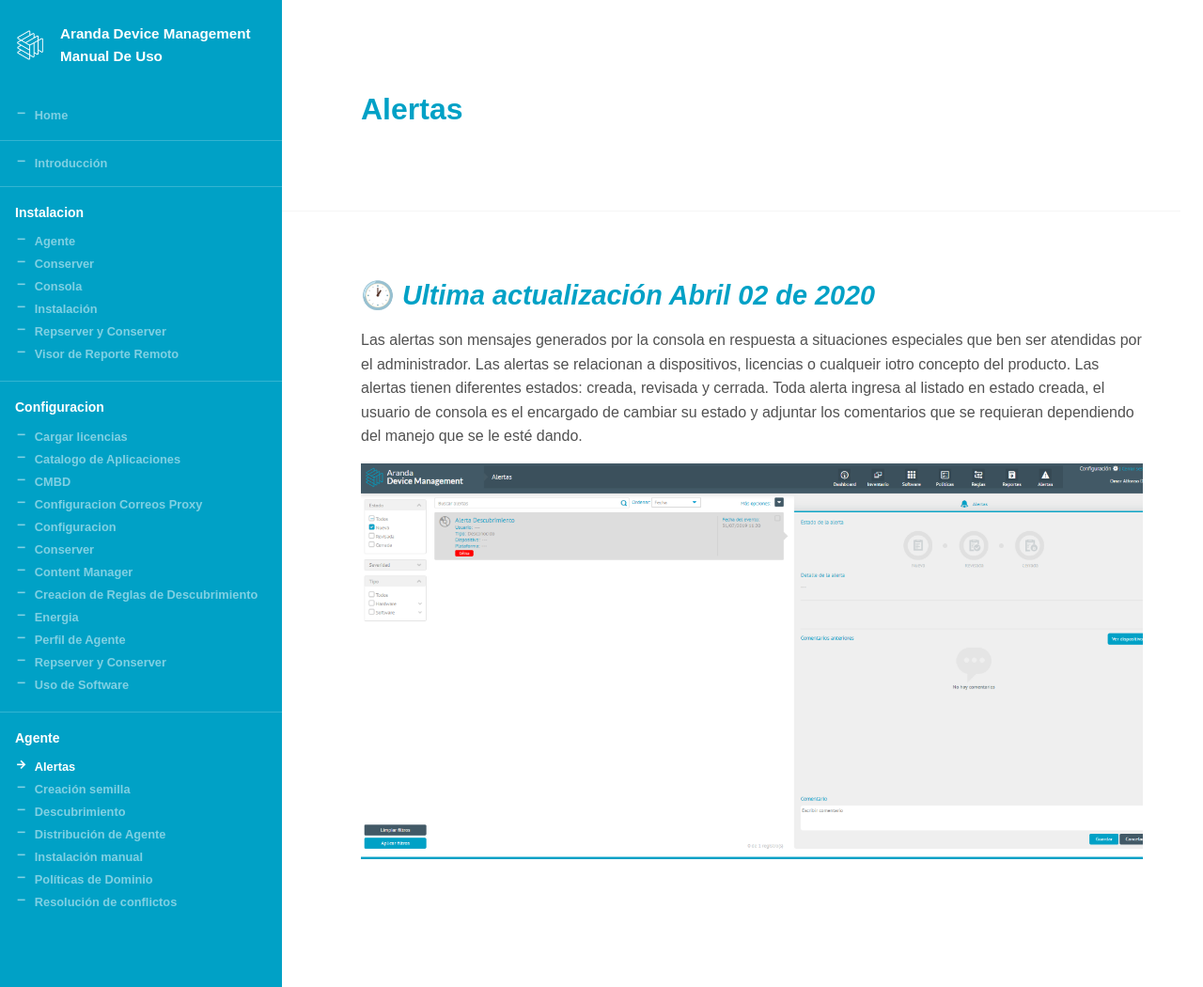
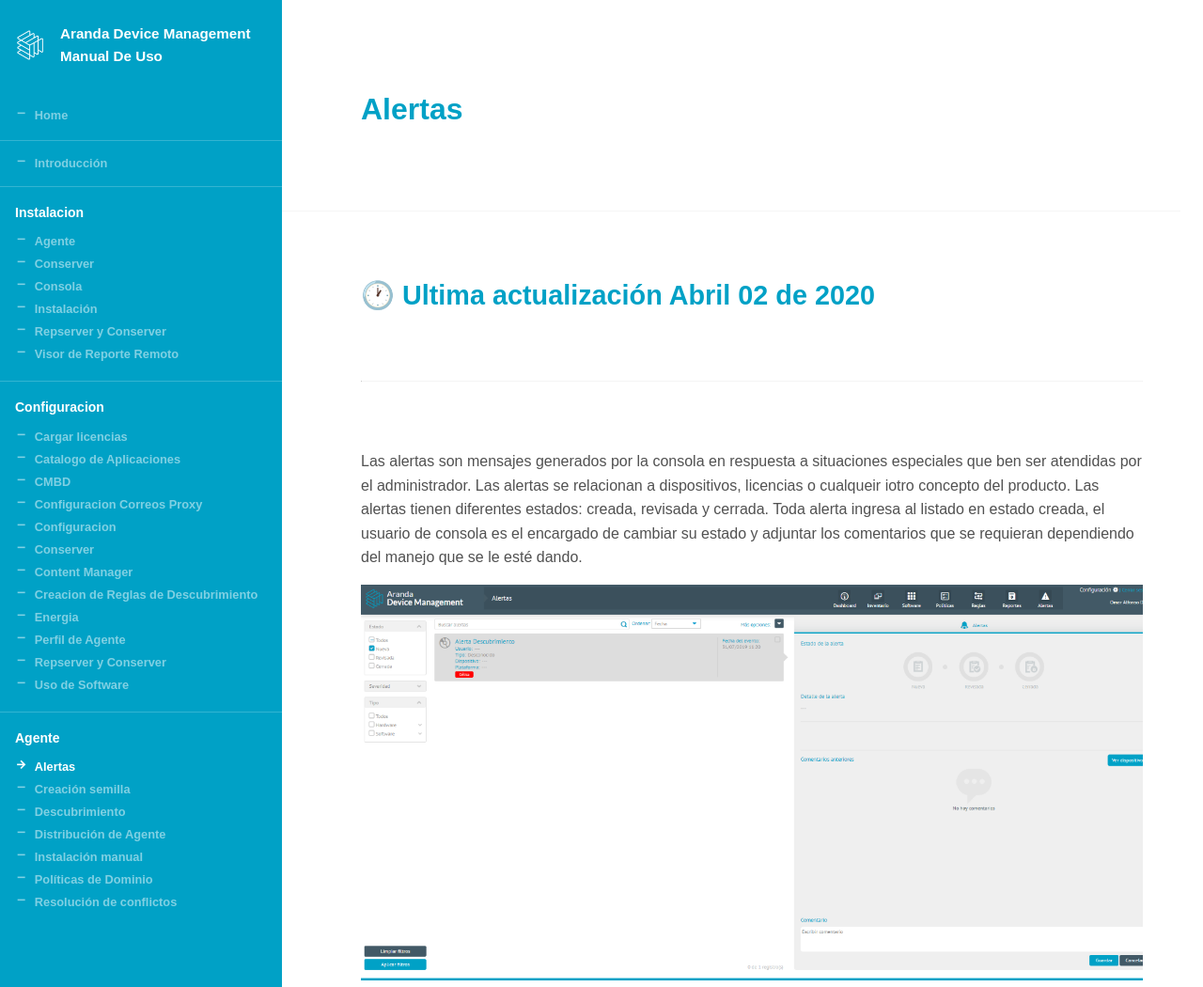
Before and after one commit to Nats85/adm, a Jekyll site: the page built from _docs/agente/alertas.md, in a window 1280 px wide and 1050 px high. Shown: the whole window at 94% size. Built offline with Jekyll 4.4.1, drawn with Linux system fonts in a browser that asks for light colours.

```diff
--- a/_docs/agente/alertas.md
+++ b/_docs/agente/alertas.md
@@ -2,7 +2,7 @@
 title: Alertas
 info:
 ---
-🕐 *Ultima actualización Abril 02 de 2020*
+###### 🕐 Ultima actualización Abril 02 de 2020
 ---
 
 Las alertas son mensajes generados por la consola en respuesta a situaciones especiales que ben ser atendidas por el administrador. Las alertas se relacionan a dispositivos, licencias o cualqueir iotro concepto del producto. Las alertas tienen diferentes estados: creada, revisada y cerrada. Toda alerta ingresa al listado en estado creada, el usuario de consola es el encargado de cambiar su estado y adjuntar los comentarios que se requieran dependiendo del manejo que se le esté dando.
```
